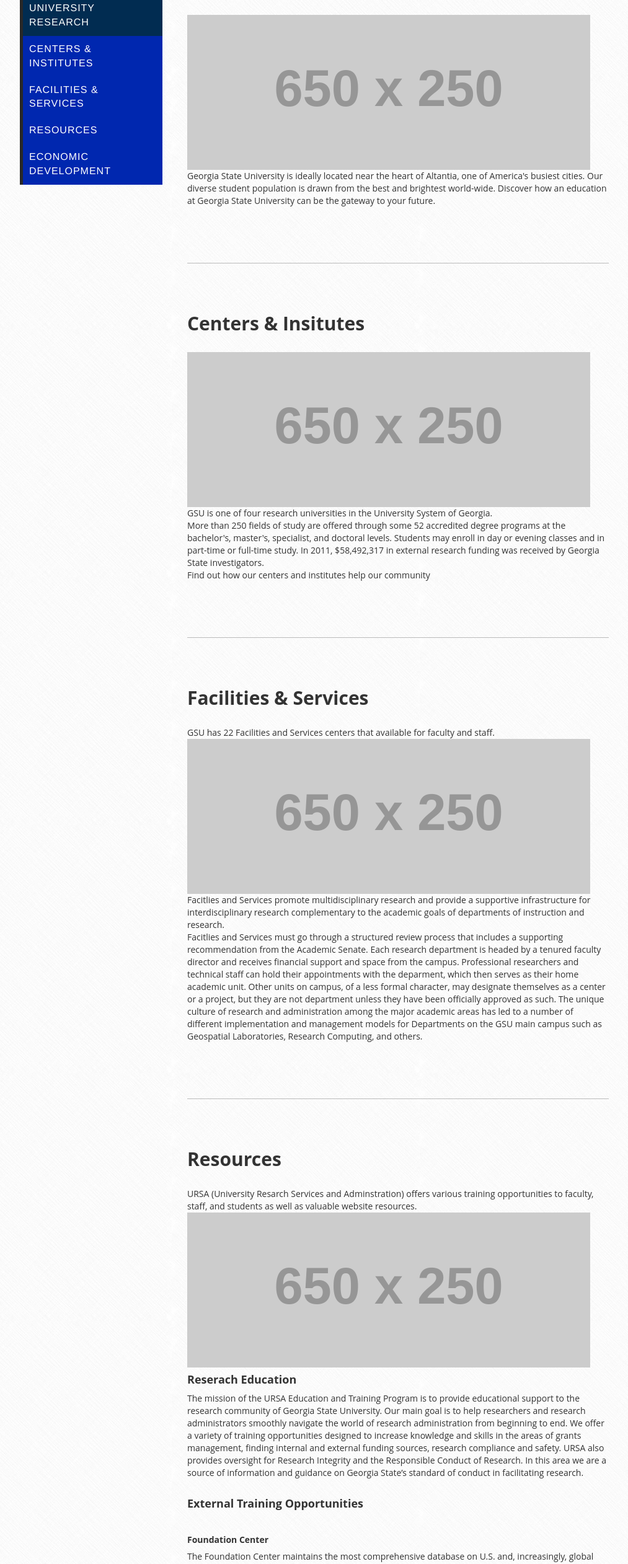
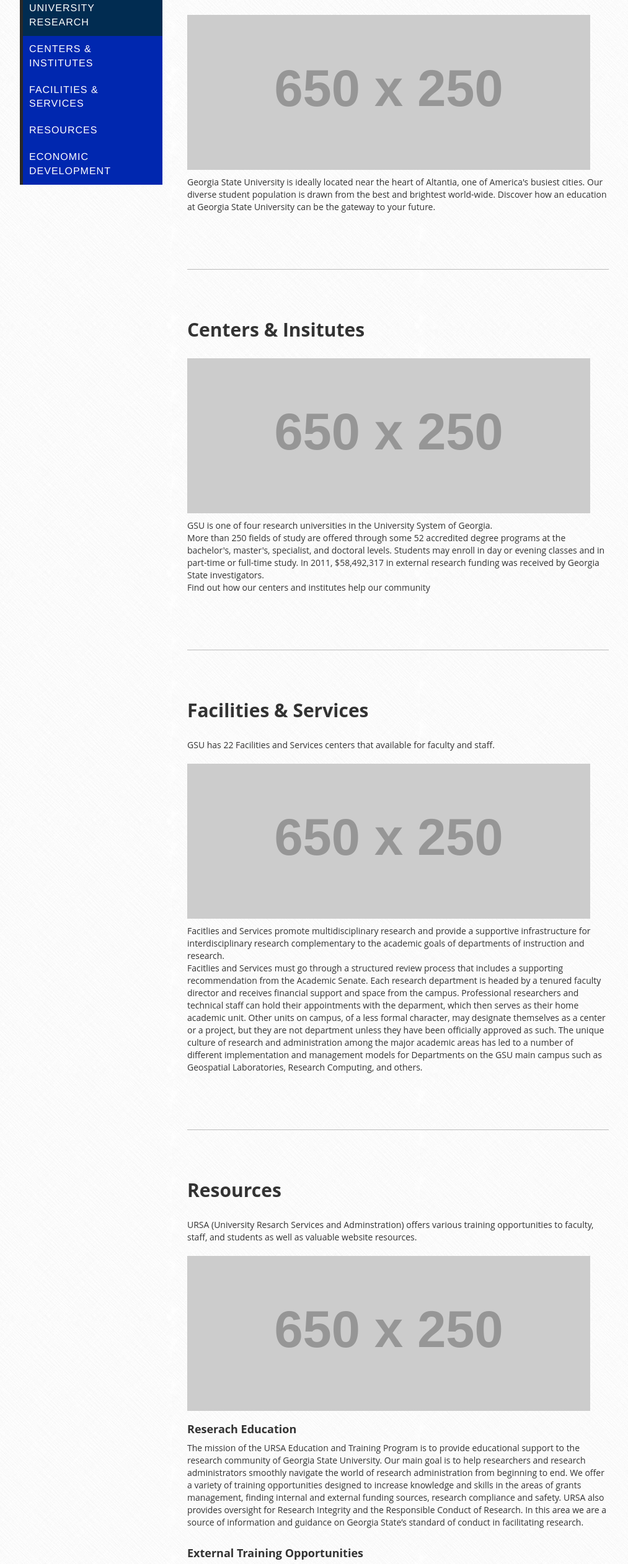
Before and after one commit to titse/Georgia-Tech, a plain HTML site: page research.html in a window 1280 px wide. Shown: the part 269-2792 px from the top of the page at 62% size, without its empty margins (123-1136 px from the left). Drawn offline with nearby package versions, Linux system fonts and the light colour scheme; placeholder pictures from the web are drawn by us; a script that the page names is missing.

Commit message:
Updated research of errors

```diff
--- a/css/style.css
+++ b/css/style.css
@@ -278,3 +278,7 @@
 	width: 100%;
 	height: 100%;
 }
+
+.imgpad {
+	padding-bottom: 10px;
+}
--- a/research.html
+++ b/research.html
@@ -133,14 +133,16 @@
           <div class="divider-start" id="research">
             <h2>Research at Georgia State University</h2>
             <br>
-            <img src="http://placehold.it/650x250">
+            <img src="http://placehold.it/650x250" alt="" class="imgpad">
+            <br>
             <p>Georgia State University is ideally located near the heart of Altantia, one of America's busiest cities. Our diverse student population is drawn from the best and brightest world-wide. Discover how an education at Georgia State University can be the gateway to your future. </p>
 
           </div>
           <div class="divider-line tabspace" id="institutes">
             <h2>Centers &amp; Insitutes</h2>
             <br>
-            <img src="http://placehold.it/650x250">
+            <img src="http://placehold.it/650x250" alt="" class="imgpad">
+            <br>
             <p>GSU is one of four research universities in the University System of Georgia.</p>
 
             <p> More than 250 fields of study are offered through some 52 accredited degree programs at the bachelor's, master's, specialist, and doctoral levels. Students may enroll in day or evening classes and in part-time or full-time study. In 2011, $58,492,317 in external research funding was received by Georgia State investigators.</p>
@@ -150,7 +152,9 @@
             <h2>Facilities &amp; Services</h2>
             <br>
             <p> GSU has 22 Facilities and Services centers that available for faculty and staff. </p>
-            <img src="http://placehold.it/650x250">
+            <br>
+            <img src="http://placehold.it/650x250" alt="" class="imgpad">
+            <br>
             <P> Facitlies and Services promote multidisciplinary research and provide a supportive infrastructure for interdisciplinary research complementary to the academic goals of departments of instruction and research. </P>
 
 Facitlies and Services must go through a structured review process that includes a supporting recommendation from the Academic Senate. Each research department is headed by a tenured faculty director and receives financial support and space from the campus. Professional researchers and technical staff can hold their appointments with the deparment, which then serves as their home academic unit. Other units on campus, of a less formal character, may designate themselves as a center or a project, but they are not department unless they have been officially approved as such.
@@ -160,8 +164,9 @@
           <div class="divider-line tabspace" id="resources">
             <h2>Resources</h2>
             <br>
-            <p> URSA (University Resarch Services and Adminstration) offers various training opportunities to faculty, staff, and students as well as valuable website resources.</p>
-             <img src="http://placehold.it/650x250">
+            <p> URSA (University Resarch Services and Adminstration) offers various training opportunities to faculty, staff, and students as well as valuable website resources.</p><br>
+             <img src="http://placehold.it/650x250" alt="" class="imgpad">
+             <br>
             <h4> Reserach Education </h4>
             <p> The mission of the URSA Education and Training Program is to provide educational support to the research community of Georgia State University. Our main goal is to help researchers and research administrators smoothly navigate the world of research administration from beginning to end. We offer a variety of training opportunities designed to increase knowledge and skills in the areas of grants management, finding internal and external funding sources, research compliance and safety. URSA also provides oversight for Research Integrity and the Responsible Conduct of Research. In this area we are a source of information and guidance on Georgia State’s standard of conduct in facilitating research.</p>
             <br/>
@@ -179,7 +184,8 @@
           <div class="divider-line tabspace" id="econdev">
             <h2>Economic Development</h2>
             <br>
-             <img src="http://placehold.it/650x250">
+             <img src="http://placehold.it/650x250" alt="" class="imgpad">
+             <br>
             <p>Georgia State University knows research innovation fuels economic growth and therefore, we support the cutting edge research of our faculty and empower them to translate research discoveries into products and companies. This support also reaches out to the external research community to provide biotech start-up services through our CollabTech business incubator.</p>
           </div>
           <br>
```
